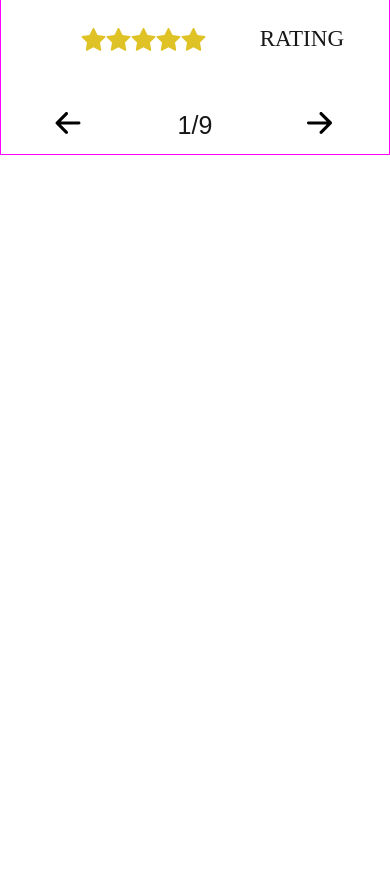
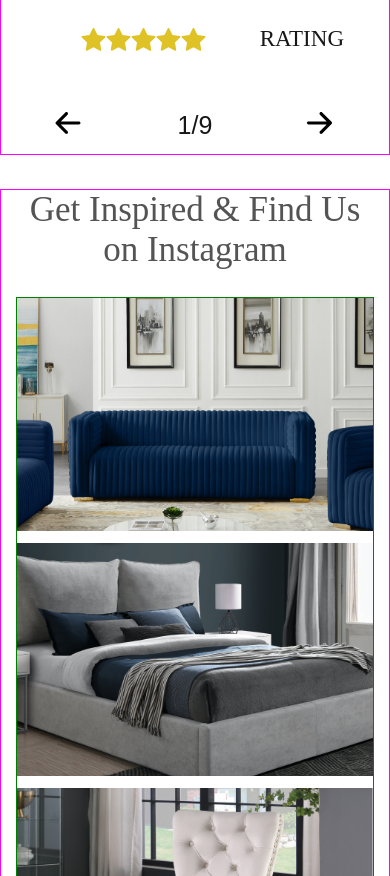
Before and after one commit to BigHeadliner/comfort-online-store, a website: page app/homepage.html in a window 390 px wide. Shown: the part 7389-8265 px from the top of the page. Before the commit the page ends 7644 px from the top, so only its background shows below. Drawn offline with Linux system fonts and the light colour scheme.

Commit message:
find-us section responsive

```diff
--- a/app/scss/_media.scss
+++ b/app/scss/_media.scss
@@ -122,6 +122,12 @@
         right: 9%;
     }
 
+    // find-us
+
+    .find-us__item {
+        height: 380px;
+    }
+
 }
 
 
@@ -239,6 +245,10 @@
 
      // about-furniture
 
+     .about-furniture {
+        margin-bottom: 85px;
+    }
+
      .about-furniture__title {
         line-height: 83px;
         margin: 0 auto 30px;
@@ -299,7 +309,24 @@
         font-size: 68px;
         line-height: 88px;
     }
-}
+
+     // find-us
+
+     .find-us__item {
+        height: 300px;
+    }
+
+    .find-us__details-btn {
+      padding: 18px 35px;
+     }
+
+    //  about-furniture
+
+     .about-furniture {
+        margin-bottom: 75px;
+    }
+
+ }
 
 
 @media(max-width: 1307px){
@@ -348,8 +375,25 @@
 
     // about-furniture
 
+    .about-furniture {
+        margin-bottom: 65px;
+    }
+
     .about-furniture__img{
         height: 650px;
+    }
+
+    // find-us
+
+    .find-us__items {
+        display: flex;
+        flex-wrap: wrap;
+        justify-content: center;
+        border: 1px solid green;
+    }
+
+    .find-us__title{
+        text-align: center;
     }
 
 }
@@ -448,7 +492,23 @@
         height: 555px;
     }
 
+    .find-us__title {
+        text-align: center;
+    }
+
 }
+
+@media(max-width: 1017px) {
+
+    // find-us__item
+
+    .find-us__item{
+        max-width: 700px;
+        margin-bottom: 10px;
+    }
+
+}
+
 
 @media(max-width: 970px) {
 
@@ -500,6 +560,19 @@
 
      .collection__items-1 {
         margin: 0 auto 23px;
+    }
+
+    // find-us
+
+    .find-us__title{
+        font-size: 65px;
+        line-height: 79px;
+    }
+
+    // about-furniture
+
+    .about-furniture {
+        margin-bottom: 54px;
     }
 
 }
@@ -711,7 +784,14 @@
         margin: 50px 0 17px;
     }
 
+    // about-furniture
+
+    .about-furniture {
+        margin-bottom: 47px;
+    }
+
 }
+
 
 @media(max-width: 595px) {
 
@@ -843,6 +923,13 @@
         right: -5px;
     }
 
+    // find-us
+
+    .find-us__details-btn {
+        padding: 9px 9px;
+        font-size: 20px;
+    }
+
  }
 
 @media(max-width: 470px) {
@@ -866,6 +953,23 @@
     .collection__title {
         margin: 30px 0 17px;
         line-height: 43px;
+    }
+
+     // find-us
+
+     .find-us__items {
+        display: grid;
+        grid-template-columns: repeat(2, 1fr);
+        grid-template-rows: repeat(2, 1fr);
+        grid-gap: 7px;
+        width: fit-content;
+        margin: 0 auto;
+    }
+
+    .find-us__item {
+        min-width: 197px;
+        margin-bottom: 0;
+        height: 233px;
     }
 
 }
@@ -919,7 +1023,11 @@
         margin: 0 auto 10px;
     }
 
-    // about-furniture__img
+    // about-furniture
+
+    .about-furniture {
+        margin-bottom: 34px;
+    }
 
     .about-furniture__img {
         height: 355px;
@@ -983,6 +1091,28 @@
 
 }
 
+@media(max-width: 428px) {
+
+    // find-us__item
+
+    .find-us__items {
+        display: flex;
+        flex-wrap: wrap;
+    }
+
+    .find-us__item {
+        max-width: 700px;
+        margin-bottom: 5px;
+    }
+
+    .find-us__title{
+       font-size: 35px;
+       line-height: 40px;
+    }
+
+
+}
+
 @media(max-width: 400px) {
 
     // front
@@ -1035,6 +1165,13 @@
         padding: 20px 15px;
         width: 100%;
     }
+
+    // find-us
+
+    .find-us__title{
+        font-size: 35px;
+        line-height: 40px;
+     }
 
 }
 
@@ -1115,6 +1252,10 @@
     }
 
     // about-furniture
+
+    .about-furniture {
+        margin-bottom: 23px;
+    }
 
     .about-furniture__paragraph {
         font-size: 17px;
@@ -1211,4 +1352,11 @@
         line-height: 65px;
     }
 
+    // find-us
+
+    .find-us__title {
+        font-size: 34px;
+        line-height: 47px;
+    }
+
 }
```
Also changed, not shown: app/homepage.html (+2 -2 lines), app/css/style.min.css.
